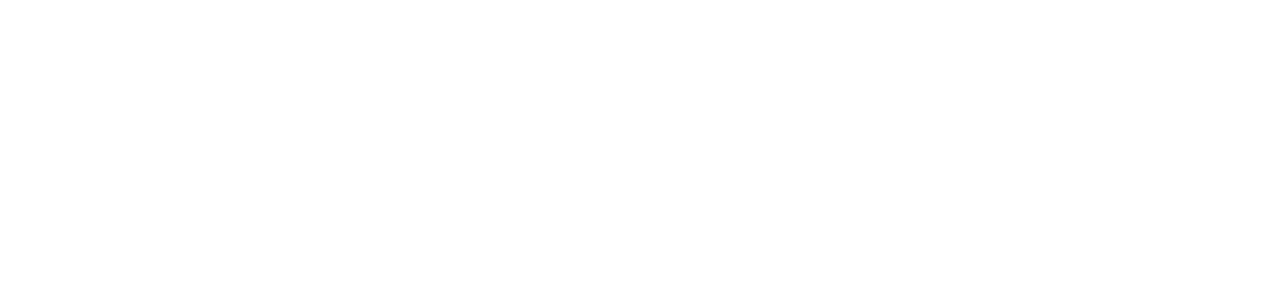
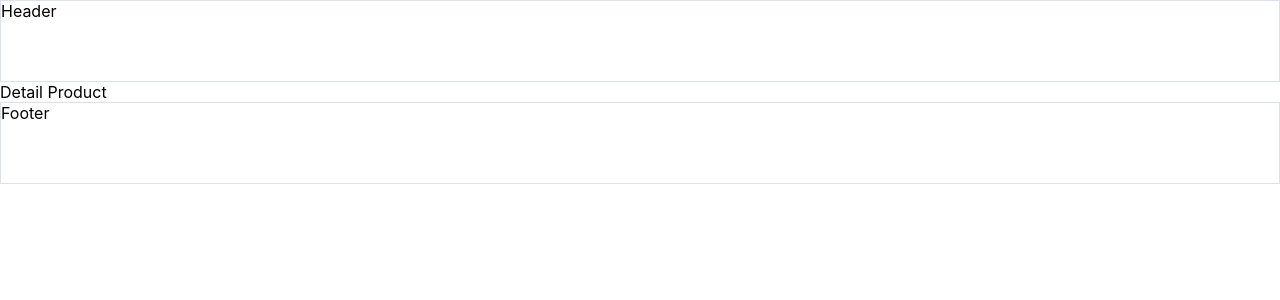
Before and after one commit to thanhvan009/payment-app, a React (Create React App) app: page /product-detail in a window 1280 px wide. Shown: the top 300 px of the page. Built offline with nearby package versions, Linux system fonts and the light colour scheme.

Commit message:
Add layout general

```diff
--- a/src/App.js
+++ b/src/App.js
@@ -4,30 +4,23 @@
   Switch,
   Route
 } from 'react-router-dom';
-import Button from './components/Button';
-import Title from './components/Title';
-import Header from './components/Header';
-import Footer from './components/Footer';
-import MainContent from './components/MainContent';
+import Layout from './components/Layout';
+import HomePage from './containers/Homepage';
+import ProductDetail from './containers/ProductDetail';
 function App() {
   return (
-    <div className="App">
+    <Layout>
       <Router>
         <Switch>
           <Route exact path="/">
-            <>
-              <Header text="Header" />
-              <Button text="Primary" className="primary" />
-              <MainContent text="MainContent" />
-              <Footer text="Footer" />
-            </>
+            <HomePage />
           </Route>
-          <Route path="/detail-product">
-            <Title text="Detail Product" />
+          <Route path="/product-detail">
+            <ProductDetail />
           </Route>
         </Switch>
       </Router>
-    </div>
+    </Layout>
   );
 }
 
--- a/src/components/Footer/index.tsx
+++ b/src/components/Footer/index.tsx
@@ -1,15 +1,10 @@
 import React from 'react';
 import { StyledFooter } from './styled';
 
-interface IFooter {
-  text: string;
-}
-
-const Footer = (props: IFooter) => {
-  const { text } = props;
+const Footer = () => {
   return (
       <StyledFooter>
-        {text}
+        Footer
       </StyledFooter>
   );
 }
--- a/src/components/Header/index.tsx
+++ b/src/components/Header/index.tsx
@@ -1,15 +1,10 @@
 import React from 'react';
 import { StyledHeader } from './styled';
 
-interface IHeader {
-  text: string;
-}
-
-const Header = (props: IHeader) => {
-  const { text } = props;
+const Header = () => {
   return (
       <StyledHeader>
-        {text}
+        Header
       </StyledHeader>
   );
 }
--- /dev/null
+++ b/src/components/Layout/index.tsx
@@ -0,0 +1,19 @@
+import React from 'react';
+import Header from './../Header';
+import Footer from './../Footer';
+
+interface LayoutProps {
+  children: React.ReactNode;
+}
+
+const Layout = (props: LayoutProps) => {
+  const { children } = props;
+  return (
+    <>
+      <Header />
+      <div className="main-content">{children}</div>
+      <Footer />
+    </>
+  );
+}
+export default Layout;
--- /dev/null
+++ b/src/containers/Homepage/index.tsx
@@ -0,0 +1,7 @@
+function HomePage() {
+  return (
+    <div>HomePage</div>
+  );
+}
+
+export default HomePage;
--- a/src/containers/ProductDetail/index.tsx
+++ b/src/containers/ProductDetail/index.tsx
@@ -1,10 +1,6 @@
-import { StyledProductDetail } from './styled';
-import Button from './../../components/Button';
 function ProductDetail() {
   return (
-    <StyledProductDetail className="product-detail">
-        <Button text="Checkout" />
-    </StyledProductDetail>
+    <div>Detail Product</div>
   );
 }
 
```
